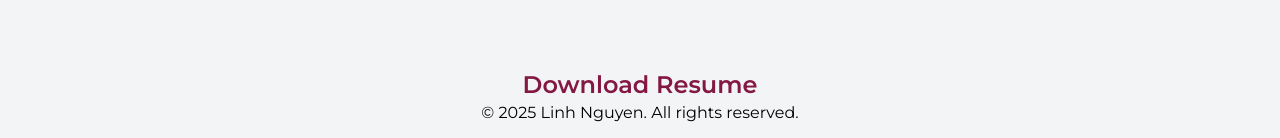
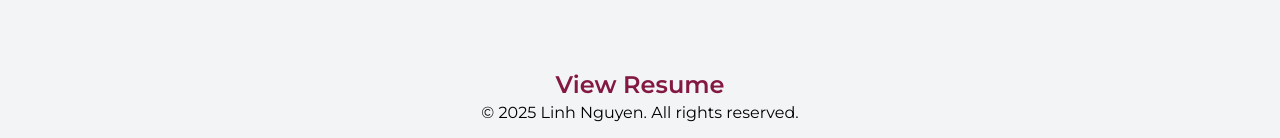
Before and after one commit to jakuzzibubbles/portfolio-white, a React (Vite) app: page / in a window 1280 px wide. Shown: the part 1255-1393 px from the top of the page. Built offline with nearby package versions, Linux system fonts and the light colour scheme.

Commit message:
view resume link

```diff
--- a/src/App.jsx
+++ b/src/App.jsx
@@ -14,10 +14,11 @@ const App = () => {
       <footer className="text-black text-center py-4 mt-8">
         <a
           href="./src/assets/LinhNguyen.pdf"
-          download="Linh_Nguyen_Resume.pdf"
+          target="_blank"
+          rel="noopener noreferrer"
           className="text-pink-900 text-2xl font-semibold hover:underline"
         >
-          Download Resume
+          View Resume
         </a>
         <p>&copy; 2025 Linh Nguyen. All rights reserved.</p>
       </footer>
```
